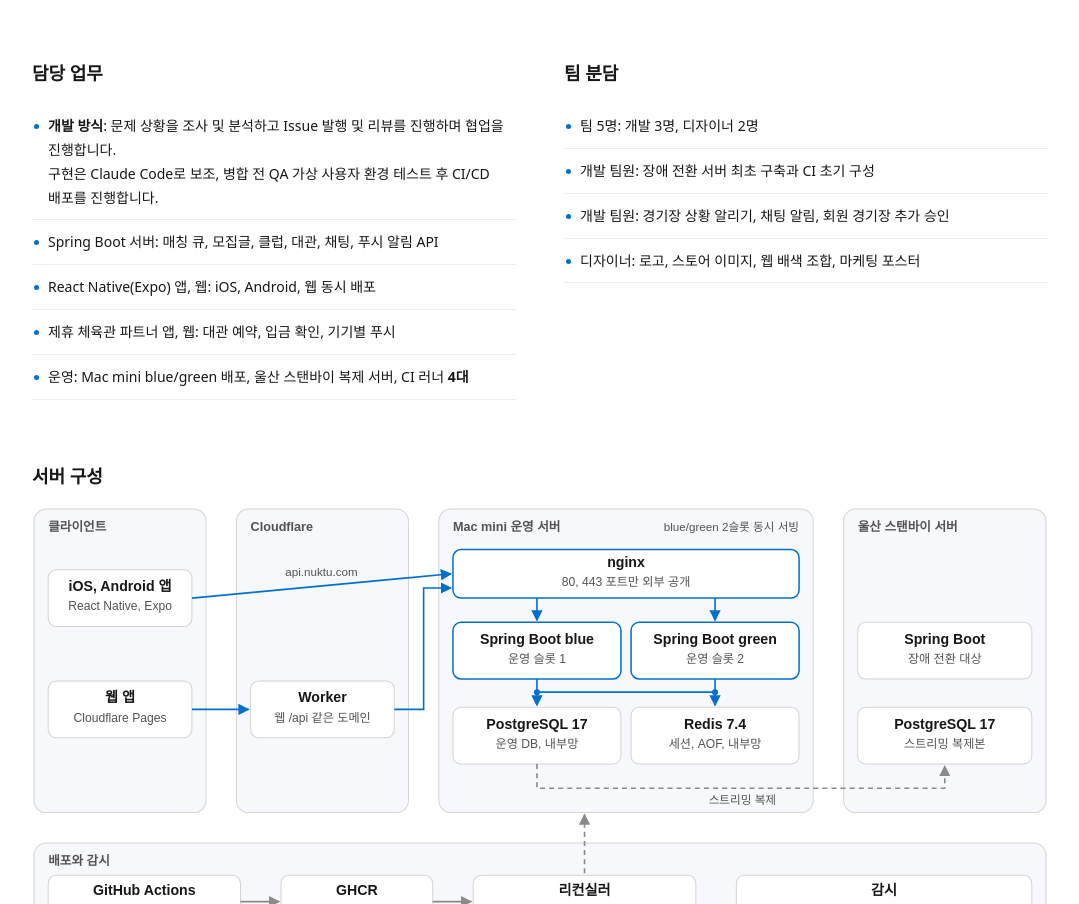
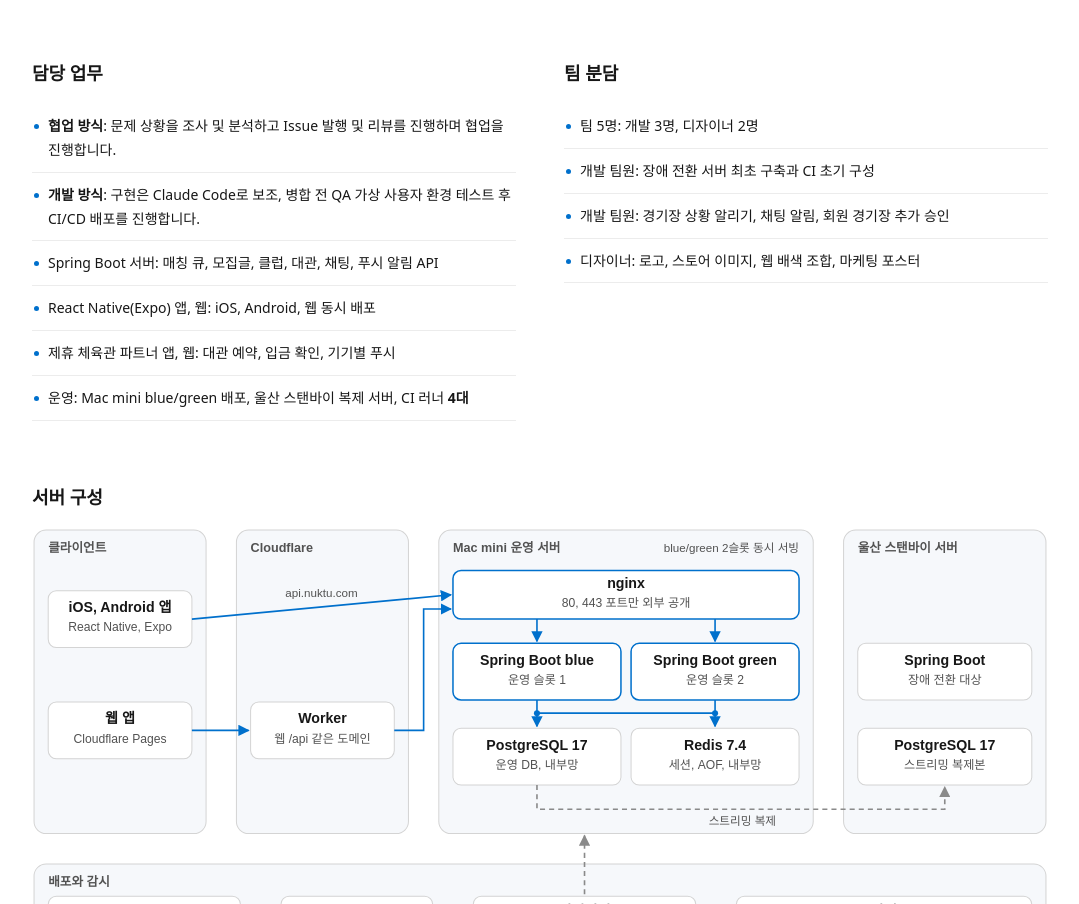
Before and after one commit to taehun2123/taehun2123.github.io, a plain HTML site: page index.html in a window 1280 px wide. Shown: the part 2779-3683 px from the top of the page, without its empty margins (100-1179 px from the left). Drawn offline with Linux system fonts and the light colour scheme; a web font is replaced by a local one.

Commit message:
넉터 담당 업무를 협업 방식, 개발 방식 두 항목으로 분리

```diff
--- a/index.html
+++ b/index.html
@@ -29,7 +29,7 @@
  "@type": "ProfilePage",
  "url": "https://taehun2123.github.io/",
  "inLanguage": "ko",
- "dateModified": "2026-11-23T13:40:35+09:00",
+ "dateModified": "2026-11-23T13:45:55+09:00",
  "mainEntity": {
   "@type": "Person",
   "name": "김태훈",
@@ -262,7 +262,8 @@
         <div>
           <h3 class="h-sub">담당 업무</h3>
           <ul class="did">
-            <li><strong>개발 방식</strong>: 문제 상황을 조사 및 분석하고 Issue 발행 및 리뷰를 진행하며 협업을 진행합니다.<br>구현은 Claude Code로 보조, 병합 전 QA 가상 사용자 환경 테스트 후 CI/CD 배포를 진행합니다.</li>
+            <li><strong>협업 방식</strong>: 문제 상황을 조사 및 분석하고 Issue 발행 및 리뷰를 진행하며 협업을 진행합니다.</li>
+            <li><strong>개발 방식</strong>: 구현은 Claude Code로 보조, 병합 전 QA 가상 사용자 환경 테스트 후 CI/CD 배포를 진행합니다.</li>
             <li>Spring Boot 서버: 매칭 큐, 모집글, 클럽, 대관, 채팅, 푸시 알림 API</li>
             <li>React Native(Expo) 앱, 웹: iOS, Android, 웹 동시 배포</li>
             <li>제휴 체육관 파트너 앱, 웹: 대관 예약, 입금 확인, 기기별 푸시</li>
```
